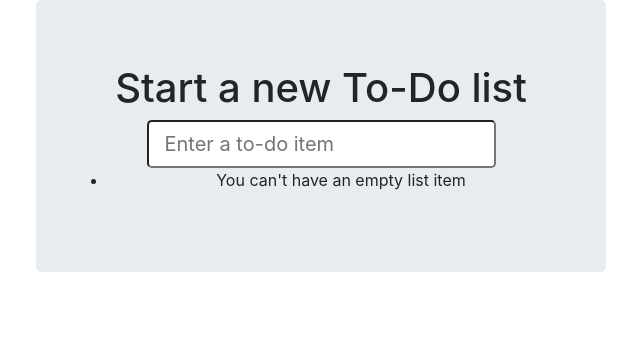
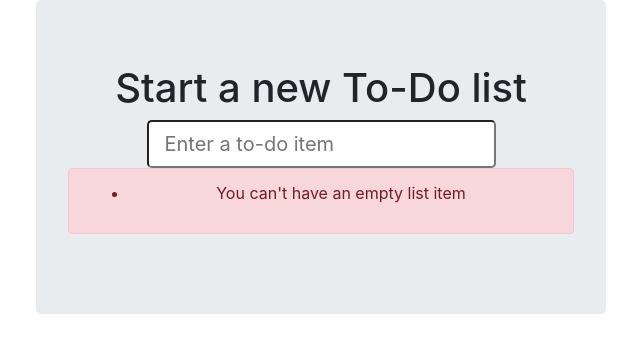
Before and after one commit to KatherineEbel/superlists.kathyebel.us, a Django app: page /lists/new in a window 1280 px wide. Shown: the top 353 px of the page, without its empty margins (319-959 px from the left). Run offline with Django 3.2, Linux system fonts and the light colour scheme; some libraries are stand-ins or nearby versions.

Commit message:
update base template to use bootstrap 4 alert class

```diff
--- a/lists/templates/base.html
+++ b/lists/templates/base.html
@@ -16,7 +16,7 @@
                         {{ form.text }}
                         {% csrf_token %}
                         {% if form.errors %}
-                            <div class="form-group has-error">
+                            <div class="alert alert-danger">
                                 <span class="help-block">
                                     {{ form.text.errors }}
                                 </span>
```
